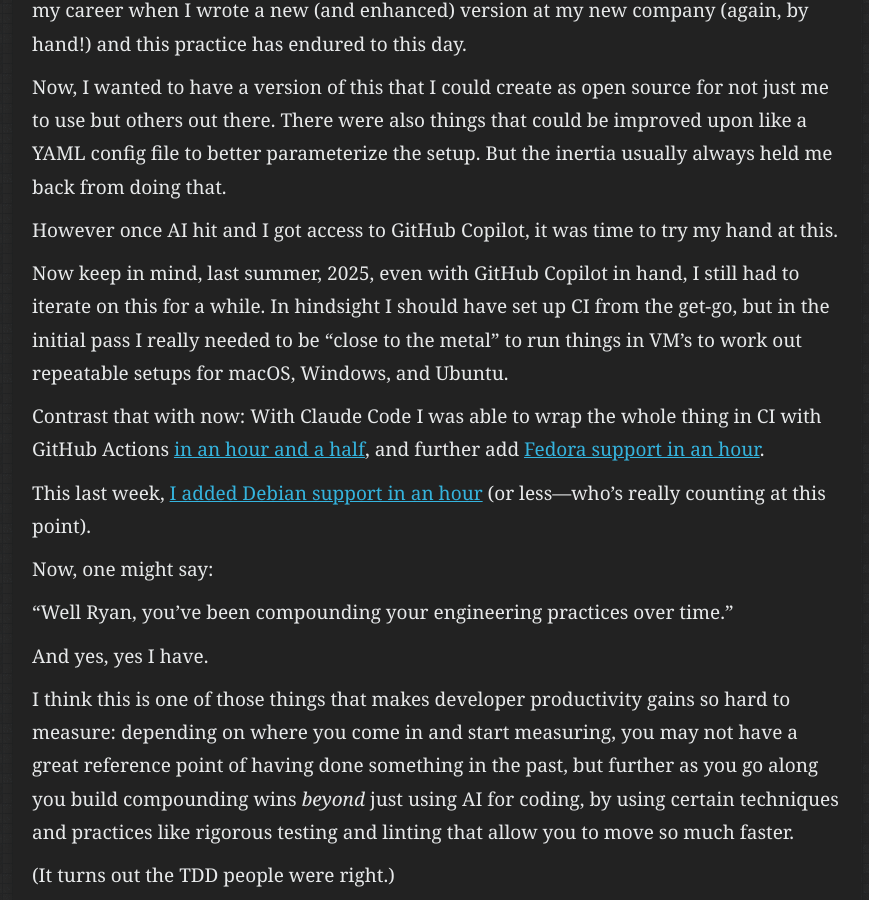
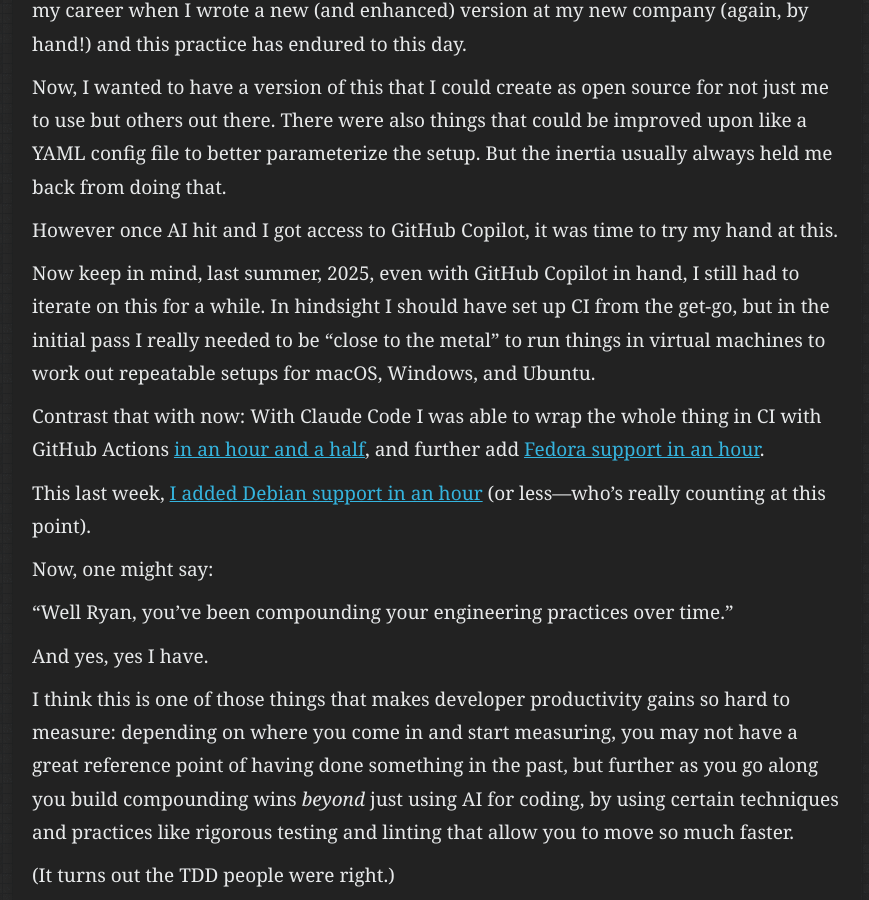
Before and after one commit to ryanspletzer/ryanspletzer.github.io, a Jekyll site: the page built from _posts/2026-02-28-a-tale-of-acceleration-and-compound-engineering.md, in a window 1280 px wide and 900 px high, scrolled down 1467 px. Shown: the whole window, without its empty margins (57-926 px from the left). Built offline with Jekyll 4.4.1, drawn with Linux system fonts in a browser that asks for light colours; some of the changed text lies outside the part shown.

Commit message:
Edits for acceleration post

```diff
--- a/_posts/2026-02-28-a-tale-of-acceleration-and-compound-engineering.md
+++ b/_posts/2026-02-28-a-tale-of-acceleration-and-compound-engineering.md
@@ -79,7 +79,7 @@ even with GitHub Copilot in hand,
 I still had to iterate on this for a while.
 In hindsight I should have set up CI from the get-go,
 but in the initial pass I really needed to be "close to the metal"
-to run things in VM's to work out repeatable setups for macOS, Windows, and Ubuntu.
+to run things in virtual machines to work out repeatable setups for macOS, Windows, and Ubuntu.
 
 Contrast that with now:
 With Claude Code
```
Also changed, not shown: other parts of _posts/2026-02-28-a-tale-of-acceleration-and-compound-engineering.md (+1 -1 lines).
